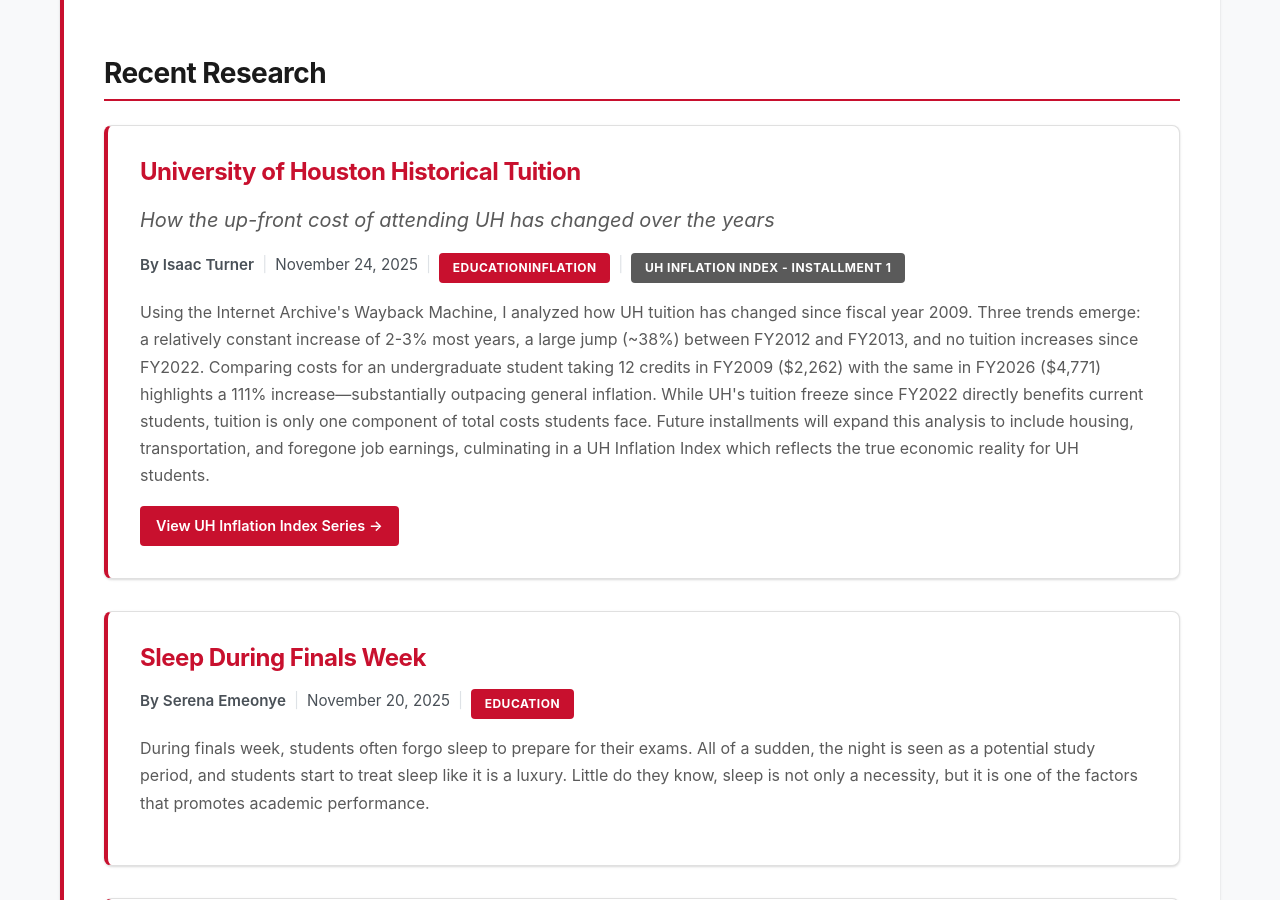
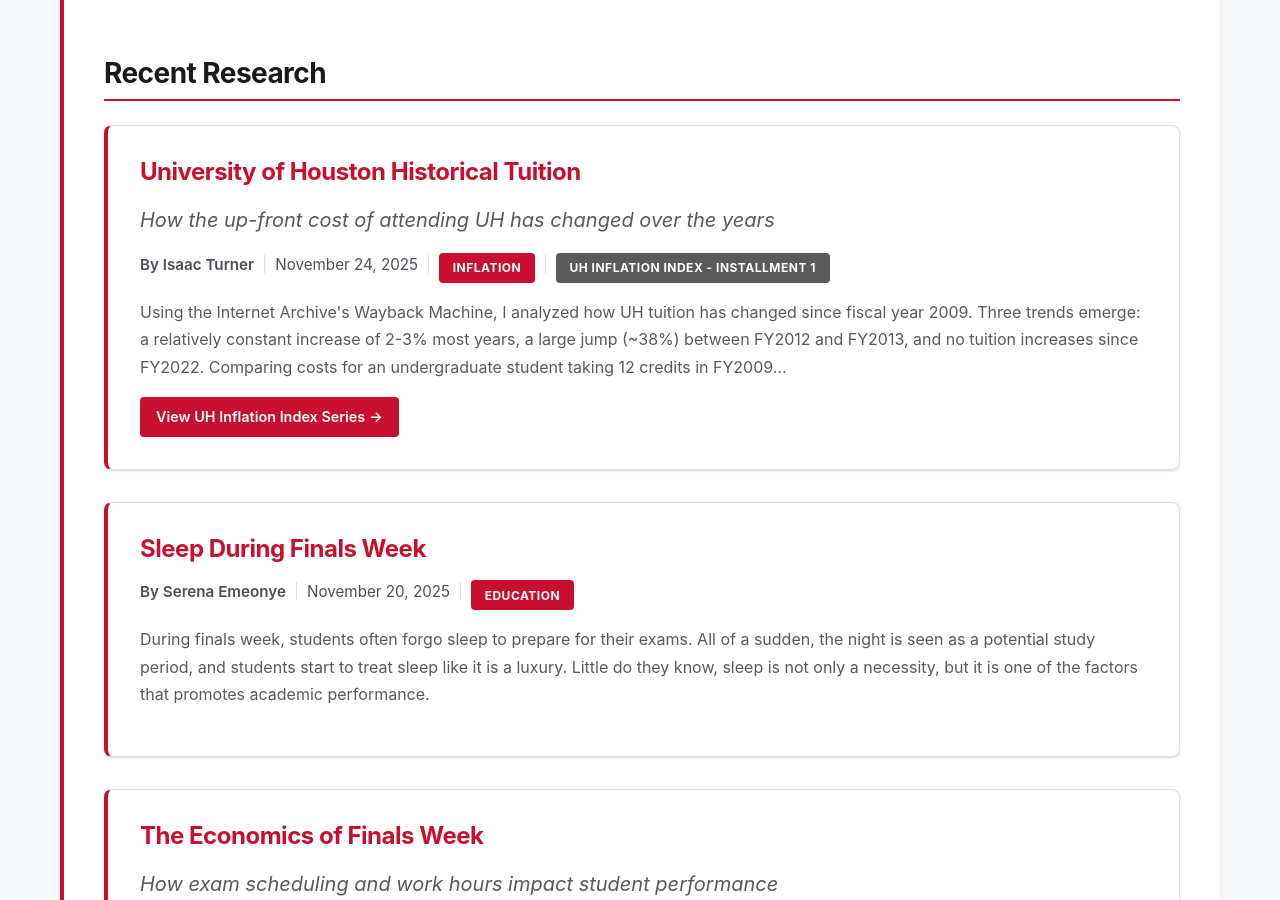
Before and after one commit to econsociety/esuh, a Jekyll site: the page built from index.html, in a window 1280 px wide and 900 px high, scrolled down 898 px. Built offline with Jekyll 4.4.1, drawn with Linux system fonts in a browser that asks for light colours.

Commit message:
Update 2025-11-24-uh-historical-tuition.md

```diff
--- a/_research/2025-11-24-uh-historical-tuition.md
+++ b/_research/2025-11-24-uh-historical-tuition.md
@@ -3,9 +3,8 @@
 subtitle: How the up-front cost of attending UH has changed over the years
 author: Isaac Turner
 date: 2025-11-24
-excerpt: "Using the Internet Archive's Wayback Machine, I analyzed how UH tuition has changed since fiscal year 2009. Three trends emerge: a relatively constant increase of 2-3% most years, a large jump (~38%) between FY2012 and FY2013, and no tuition increases since FY2022. Comparing costs for an undergraduate student taking 12 credits in FY2009 ($2,262) with the same in FY2026 ($4,771) highlights a 111% increase—substantially outpacing general inflation. While UH's tuition freeze since FY2022 directly benefits current students, tuition is only one component of total costs students face. Future installments will expand this analysis to include housing, transportation, and foregone job earnings, culminating in a UH Inflation Index which reflects the true economic reality for UH students."
+excerpt: "Using the Internet Archive's Wayback Machine, I analyzed how UH tuition has changed since fiscal year 2009. Three trends emerge: a relatively constant increase of 2-3% most years, a large jump (~38%) between FY2012 and FY2013, and no tuition increases since FY2022. Comparing costs for an undergraduate student taking 12 credits in FY2009..."
 topic:
-  - Education
   - Inflation
 citations:
   - Trends in higher education series trends in college pricing and student. College Board. (n.d.). https://research.collegeboard.org/media/pdf/Trends-in-College-Pricing-and-Student-Aid-2024-ADA.pdf
@@ -29,17 +28,18 @@
 
 #### Results
 As shown in the chart above, we can identify 3 trends in tuition since FY2009.
-1) A relatively constant increase of 2-3% most years
-2) A large jump (~38%) between FY2012 and FY2013
-3) No tuition increases since FY2022
+- A relatively constant increase of 2-3% most years
+- A large jump (~38%) between FY2012 and FY2013
+- No tuition increases since FY2022
 
 These results indicate that tuition increases are not tied with general inflation. College Board highlights that, between FY2023 and FY2024, in-state tuition among public four-year colleges has increased 2.7% before adjusting for inflation. UH stands out with its lack of tuition hikes in recent years. Still, comparing costs for an undergraduate student taking 12 credits in FY2009 with the same in FY2026 highlights a large increase over the last ~15 years, even when compared to CPI inflation in the same time period.
 
-|                   | FY2009    | FY2026    | Change  |
-| ----------------- | --------- | --------- | ------- |
-| Avg $/Credit      | $188.47   | $397.59   | +110.9% |
+|  | FY2009 | FY2026 | Change |
+|---|--------|--------|--------|
+| Avg $/Credit | $188.47 | $397.59 | +110.9% |
 | Avg $: 12 Credits | $2,261.64 | $4,771.08 | +110.9% |
-| CPI*              | $100      | $150.50   | +50.5%  |
+| CPI* | $100 | $150.50 | +50.5% |
+
 \*$100 baseline, from Jan 2008 to Jan 2025
 #### Conclusion
 Tuition and total cost of attendance (COA) are major factors for potential students when weighing which college to attend or whether to attend college at all. As a public institution, the University of Houston has access to government funding on top of tuition revenue, which partially insulates it from market pressures and allows for greater discretion in tuition-setting decisions. The dramatic increase between FY2012 and FY2013 likely reflects shifts in state funding during that period, warranting further investigation.
@@ -48,5 +48,5 @@
 
 ## Next Steps
 Next I plan on analyzing 2 aspects:
-1) Correlation between UH tuition increases and more relevant economic factors such as median Houston-area income growth as well as UH rankings and fiscal health
-2) Continuing to quantify student costs such as median Houston-area rent as well as financial aid
+- Correlation between UH tuition increases and more relevant economic factors such as median Houston-area income growth as well as UH rankings and fiscal health
+- Continuing to quantify student costs such as median Houston-area rent as well as financial aid
```
